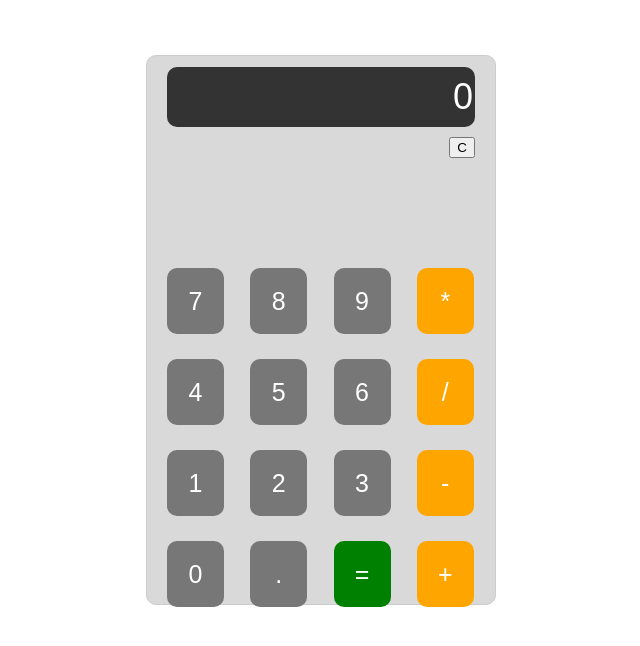
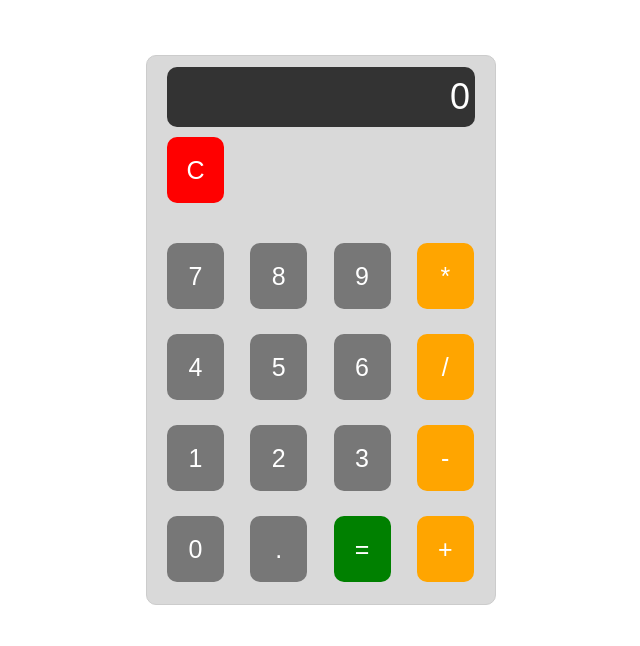
Before and after one commit to natanlydia/Calculator, a plain HTML site: page index.html in a window 1280 px wide. Shown: the whole page, without its empty margins (319-959 px from the left). Drawn offline with Linux system fonts and the light colour scheme.

Commit message:
third commit

```diff
--- a/index.html
+++ b/index.html
@@ -11,9 +11,7 @@
     <div class="calculator-grid">
       <input type="text" class="display" id="display" readonly value="0">
 
-      <div class="clear-all">
-        <button>C</button>
-      </div>
+      <div class="clear-all">C</div>
 
 
          <div class="buttons">
--- a/styles.css
+++ b/styles.css
@@ -18,7 +18,7 @@
     width: 100%;
     height: 60px;
     font-size: 36px;
-    text-align: right;git add
+    text-align: right;
     padding: 5px;
     margin-top: -9px;
     border: none;
@@ -29,13 +29,18 @@
     color: white;
   }
   .clear-all {
-    display: grid;
-    justify-content: flex-end;
-
-
-
-
-
+    width: 57px;
+    height: 66px;
+    border-radius: 10px;
+    margin-bottom: -70px;
+    background-color: red;
+    color: white;
+    justify-content: center;
+    align-items: center;
+    font-size: 25px;
+    border: none;
+    cursor: cell;
+    display: flex;
 
   }
   .buttons {
```
